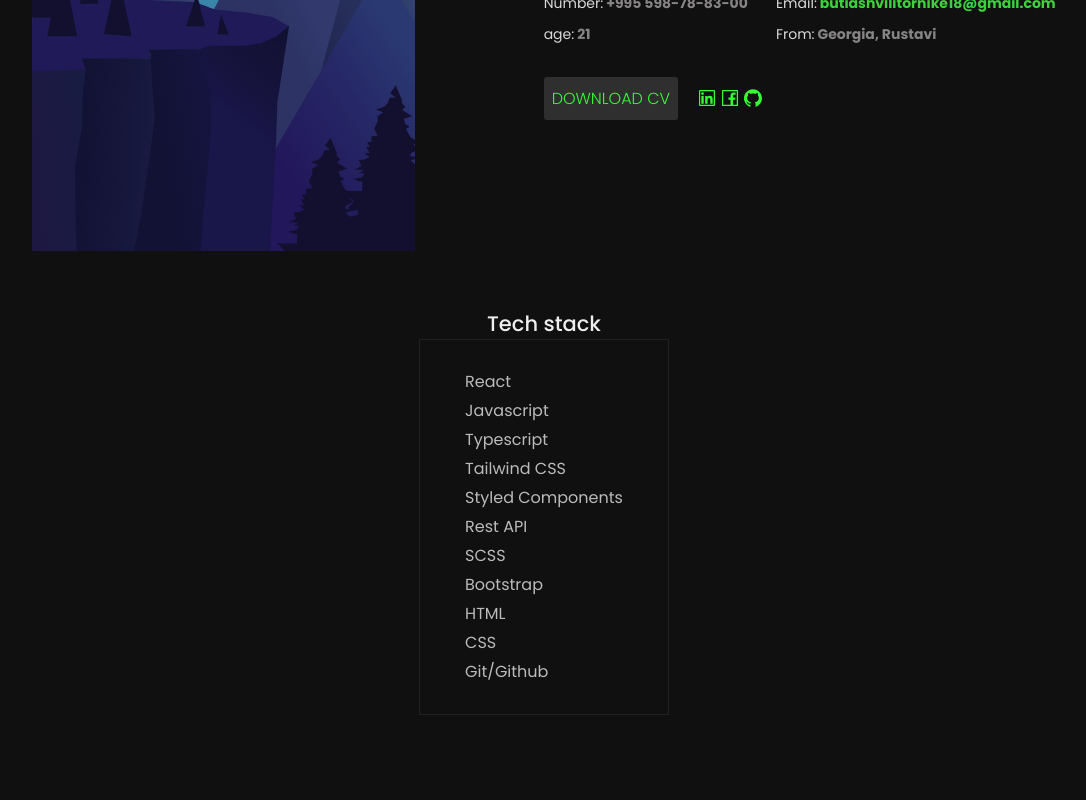
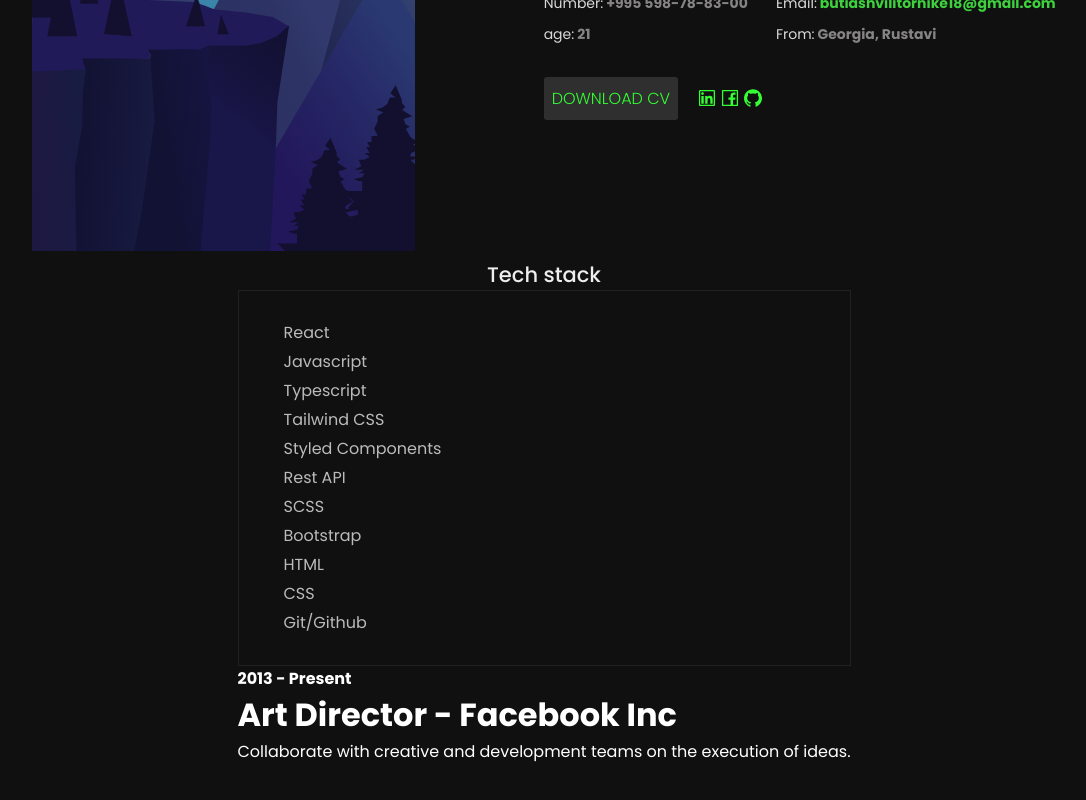
Before and after one commit to tornike2002/Portfolio, a React (Vite) app: page /about in a window 1280 px wide. Shown: the part 859-1659 px from the top of the page, without its empty margins (96-1182 px from the left). Built offline with nearby package versions, Linux system fonts and the light colour scheme.

Commit message:
makeing reusable small card

```diff
--- a/src/components/about/AboutSkills.tsx
+++ b/src/components/about/AboutSkills.tsx
@@ -18,6 +18,15 @@
             <li>CSS</li>
             <li>Git/Github</li>
           </ol>
+        </div>
+        {/* work/exp */}
+        <div>
+          <h4>2013 - Present</h4>
+          <h1>Art Director - Facebook Inc</h1>
+          <p>
+            Collaborate with creative and development teams on the execution of
+            ideas.
+          </p>
         </div>
       </div>
     </SkillsMainContainer>
@@ -52,11 +61,11 @@
       transition: all 500ms ease;
       cursor: pointer;
     }
-    li:hover{
-        color: #3f3;
+    li:hover {
+      color: #3f3;
     }
   }
-  .techstack_card h1{
+  .techstack_card h1 {
     color: #eee;
     font-weight: 500;
     font-size: 21px;
```
Also changed, not shown: src/components/about/AboutSmallcard.tsx (added, +9 -0 lines).
